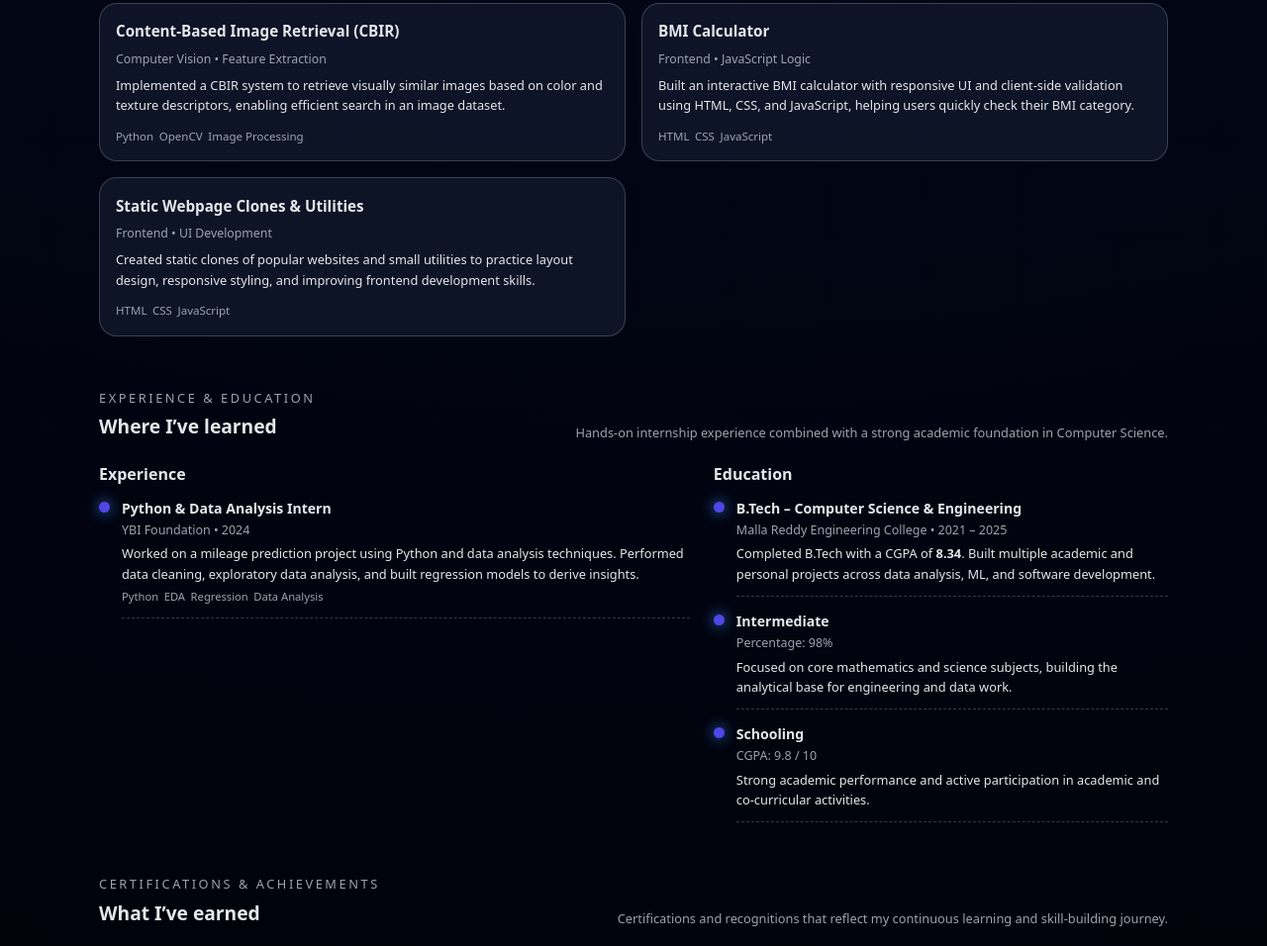
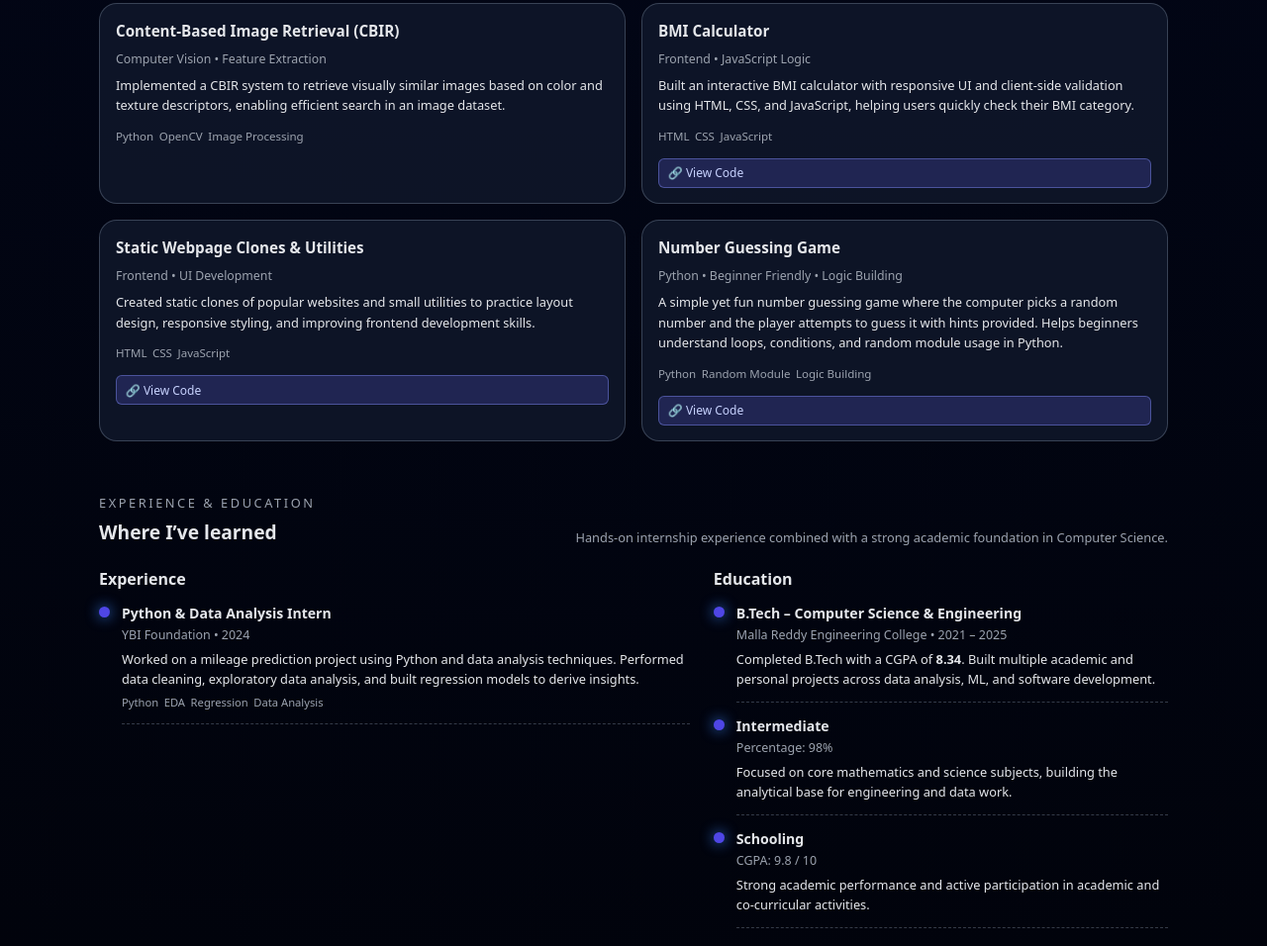
Before and after one commit to Sakethreddy3006/saketh-portfolio, a plain HTML site: page index.html in a window 1280 px wide. Shown: the part 2187-3143 px from the top of the page at 99% size. Drawn offline with Linux system fonts and the light colour scheme.

Commit message:
Add 'View Code' buttons for projects

```diff
--- a/index.html
+++ b/index.html
@@ -571,6 +571,24 @@
       font-size: 0.72rem;
       color: var(--muted);
     }
+    .view-code-btn {
+  display: inline-block;
+  margin-top: 0.4rem;
+  font-size: 0.75rem;
+  padding: 0.28rem 0.55rem;
+  border-radius: 6px;
+  background: rgba(99, 102, 241, 0.22);
+  color: #c7d2fe;
+  border: 1px solid rgba(129, 140, 248, 0.45);
+  cursor: pointer;
+  transition: 0.25s ease;
+}
+
+.view-code-btn:hover {
+  background: rgba(129, 140, 248, 0.38);
+  transform: translateY(-2px);
+}
+
 
     /* Experience & Education */
 
@@ -1273,6 +1291,10 @@
           <div class="project-tags">
             <span>HTML</span><span>CSS</span><span>JavaScript</span>
           </div>
+          <a href="https://github.com/Sakethreddy3006/BMI" target="_blank" class="view-code-btn">
+  🔗 View Code
+</a>
+
         </article>
 
         <!-- 7. Static Webpage Clones -->
@@ -1286,7 +1308,30 @@
           <div class="project-tags">
             <span>HTML</span><span>CSS</span><span>JavaScript</span>
           </div>
+          <a href="https://github.com/Sakethreddy3006/prime" target="_blank" class="view-code-btn">
+  🔗 View Code
+</a>
+
         </article>
+        <!-- 8. Number Guessing Game -->
+<article class="project-card">
+  <h3 class="project-title">Number Guessing Game</h3>
+  <p class="project-meta">Python • Beginner Friendly • Logic Building</p>
+  <p class="project-desc">
+    A simple yet fun number guessing game where the computer picks a random number
+    and the player attempts to guess it with hints provided. Helps beginners
+    understand loops, conditions, and random module usage in Python.
+  </p>
+  <div class="project-tags">
+    <span>Python</span><span>Random Module</span><span>Logic Building</span>
+  </div>
+
+  <!-- Small View Code button -->
+  <a href="https://github.com/Sakethreddy3006/Number_Guess" target="_blank" class="view-code-btn">
+    🔗 View Code
+  </a>
+</article>
+
 
       </div>
     </section>
```
